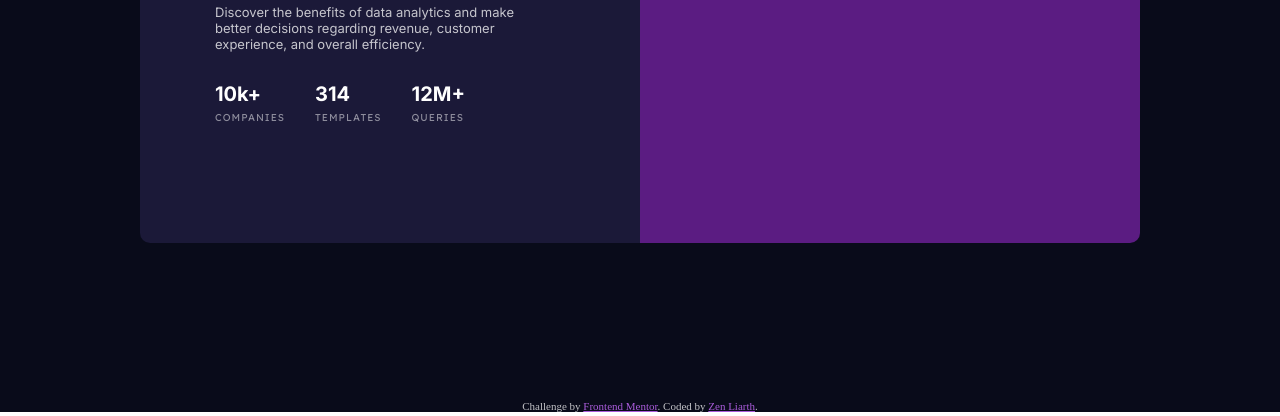
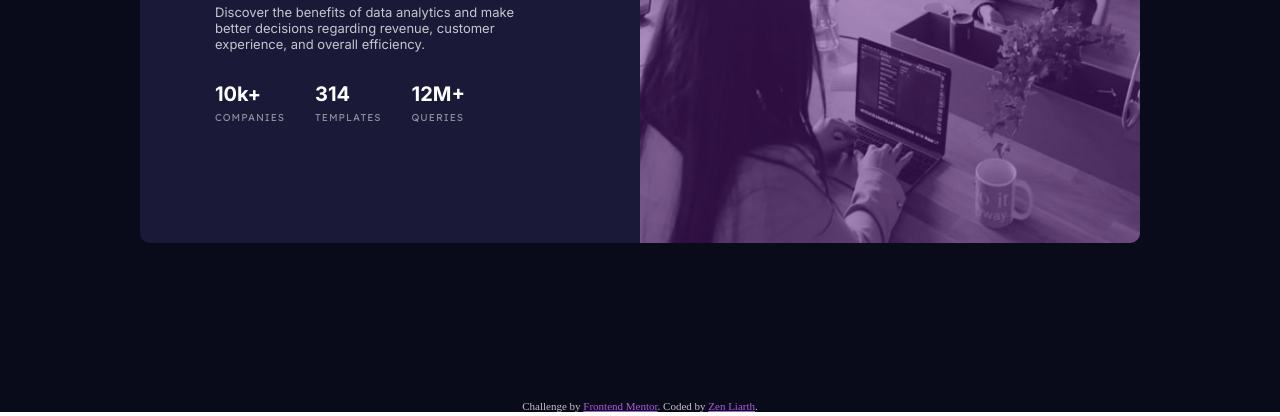
Before and after one commit to zenliarth/PreviewCardComponent, a plain HTML site: page index.html in a window 1280 px wide. Shown: the part 384-800 px from the top of the page. Drawn offline with Linux system fonts and the light colour scheme.

Commit message:
Add files via upload

```diff
--- a/index.html
+++ b/index.html
@@ -53,8 +53,8 @@
       <div class="boxContainer2">
         <div class="box2">
           <picture>
-            <img src="./images/image-header-desktop.jpg" alt="Foto">
-            <!-- <source media="(min-width: 768px)" srcset="./images/image-header-mobile.jpg" type="img"> -->
+            <img src="./image-header-desktop.jpg" alt="Foto">
+            <!-- <source media="(min-width: 768px)" srcset="./image-header-mobile.jpg" type="img"> -->
           </picture>
         </div>
       </div>
```
